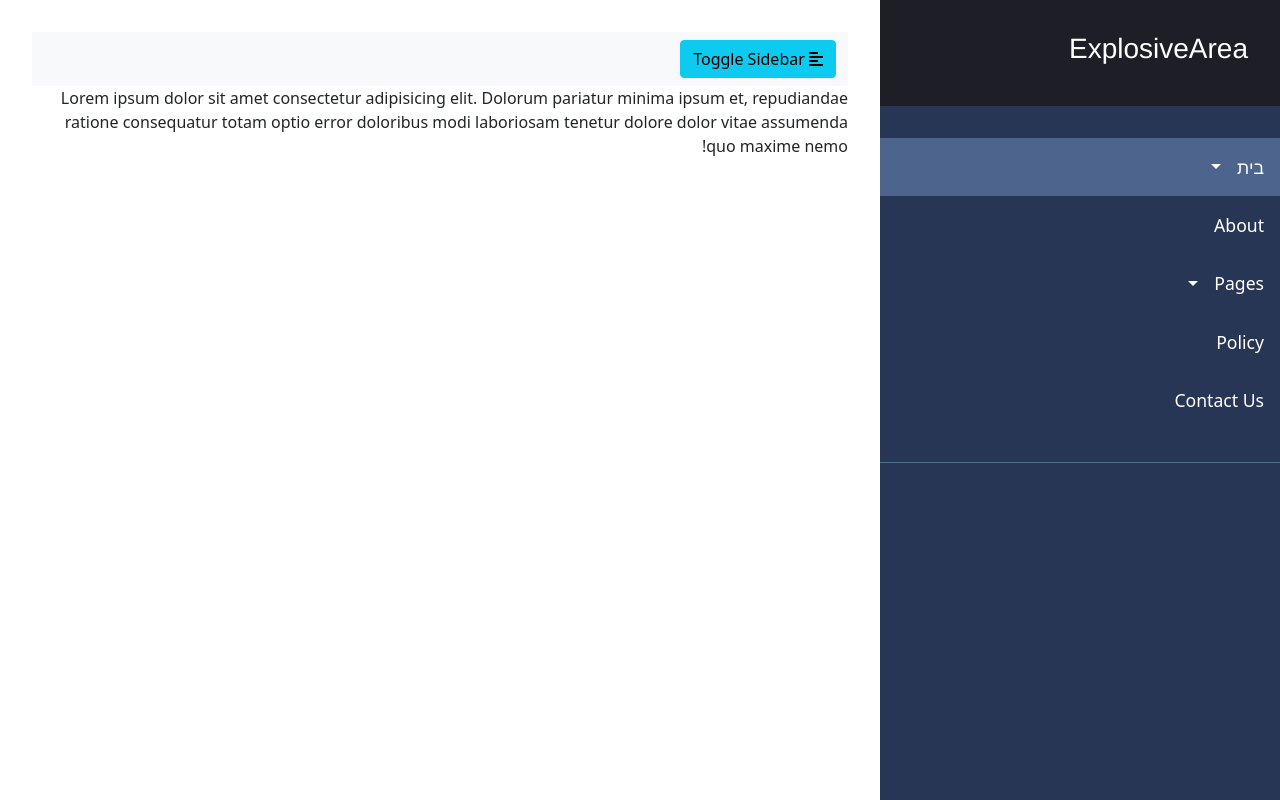
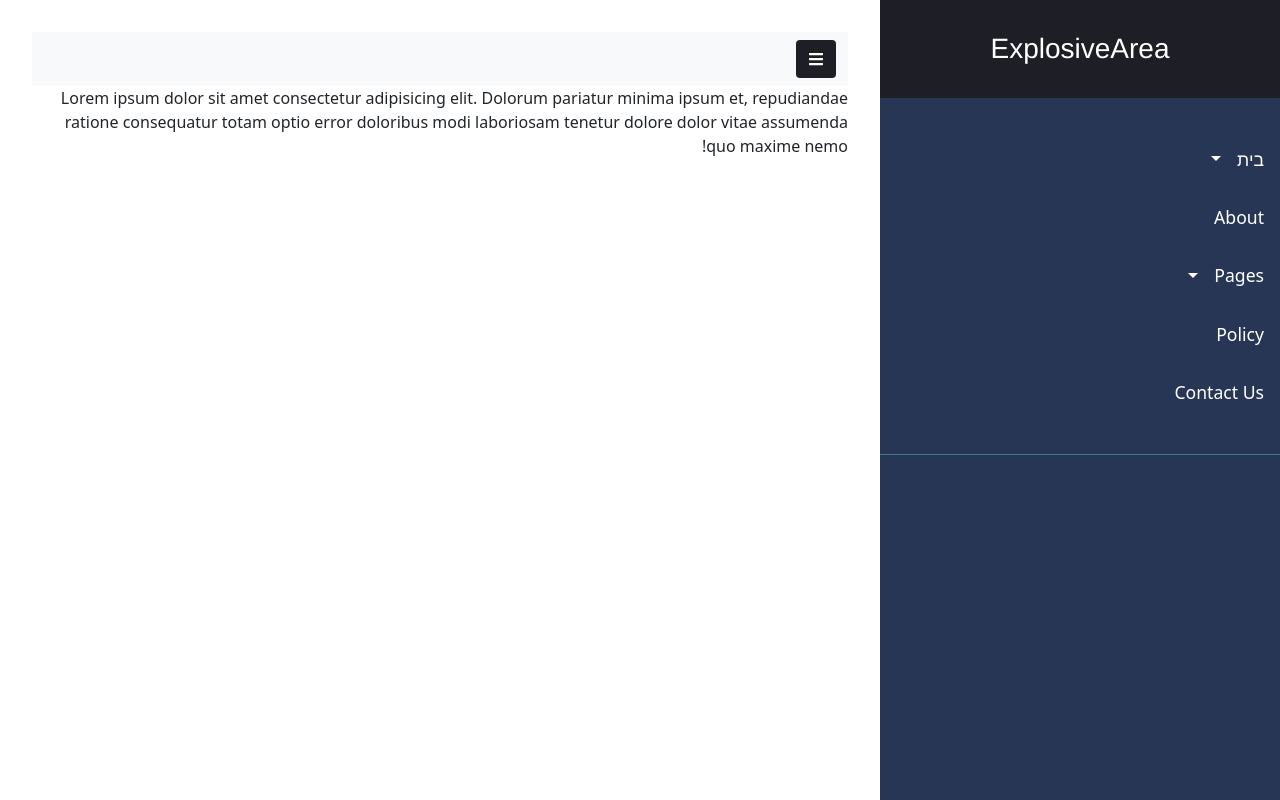
Before and after one commit to d4nieldev/explosivezone, a Django app: template templates/index.html in a window 1280 px wide. Run offline with Django 3.2, Linux system fonts and the light colour scheme; the template is opened without the code that fills it, so the values that code supplies are empty.

Commit message:
finished menu design

```diff
--- a/static/css/style.css
+++ b/static/css/style.css
@@ -24,8 +24,8 @@ a:focus {
   transition: all 0.3s;
 }
 #sidebar {
-  min-width: var(--sidebar-width);
-  max-width: 100vw;
+  min-width: min(25rem, 100vw);
+  height: 100vh;
   background: var(--sidebar-primary-color);
   color: #fff;
   transition: all 0.3s;
@@ -37,6 +37,11 @@ a:focus {
   font-family: Helvetica;
   padding: 2rem;
   background: var(--sidebar-title-color);
+}
+#sidebar>.sidebar-header>h3{
+  z-index: 2;
+  width: fit-content;
+  margin: auto;
 }
 #sidebar ul.components {
   padding: 2rem 0;
@@ -75,14 +80,33 @@ ul ul a {
   transition: all 0.3s;
 }
 
+.btn-menu{
+  z-index: 1;
+  background-color: var(--sidebar-title-color);
+  color: white;
+  display: inline-block;
+  font-weight: 400;
+  line-height: 1.5;
+  text-align: center;
+  text-decoration: none;
+  vertical-align: middle;
+  -webkit-user-select: none;
+  user-select: none;
+  padding: 0.375rem 0.75rem;
+  border: 1px solid transparent;
+  border-radius: 0.25rem;
+}
+
 @media (max-width: 768px) {
   #sidebar {
     margin-right: calc(-1 * var(--sidebar-width));
+    z-index: 1;
+    position:absolute;
+  }
+  #sidebar>.sidebar-header{
+    padding-top: 3rem;
   }
   #sidebar.active {
     margin-right: 0;
   }
-  #sidebarCollapse span {
-    display: none;
-  }
 }
--- a/templates/index.html
+++ b/templates/index.html
@@ -24,7 +24,7 @@
                 <h3>ExplosiveArea</h3>
             </div>
             <ul class="lisst-unstyled components">
-                <li class="active">
+                <li>
                     <a href="#homeSubmenu" data-bs-toggle="collapse" aria-expanded="false" class="dropdown-toggle">בית</a>
                     <ul class="collapse lisst-unstyled" id="homeSubmenu">
                         <li>
@@ -61,9 +61,8 @@
         <div id="content">
             <nav class="navbar navbar-expand-lg navbar-light bg-light">
                 <div class="container-fluid">
-                    <button type="button" id="sidebarCollapse" class="btn btn-info">
-                        <i class="fas fa-align-left"></i>
-                        <span>Toggle Sidebar</span>
+                    <button type="button" id="sidebarCollapse" class="btn-menu">
+                        <i class="fas fa-bars"></i>
                     </button>
                 </div>
             </nav>
```
Also changed, not shown: core/models.py (+7 -1 lines).
